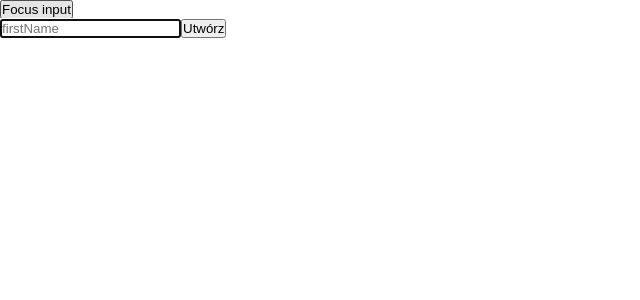
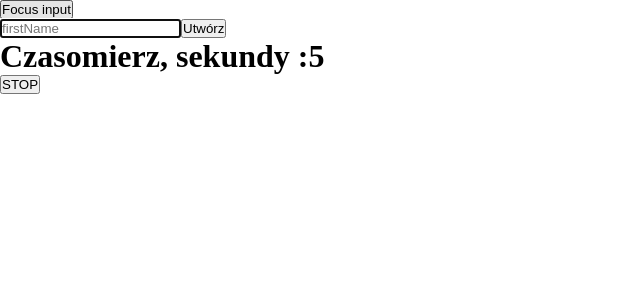
Before and after one commit to szu-szy/react-pol32, a React (Create React App) app: page / in a window 1280 px wide. Shown: the top 300 px of the page, without its empty margins (0-640 px from the left). Built offline with nearby package versions, Linux system fonts and the light colour scheme; no server answers.

Commit message:
TimerRef ex

```diff
--- a/src/App.tsx
+++ b/src/App.tsx
@@ -21,7 +21,8 @@ import { ColorSection } from "./hooks/useState/ColorSection/ColorSection";
 import { PostList } from "./hooks/useEffect/PostList/PostList";
 import { Timer } from "./hooks/useEffect/Timer/Timer";
 import { Modal } from "./hooks/useEffect/Modal/Modal";
-import { InputRef } from "./hooks/useRef/InputRef";
+import { InputRef } from "./hooks/useRef/InputRef/InputRef";
+import { TimerRef } from "./hooks/useRef/TimerRef/TimerRef";
 
 const getItem = (text: string) => {};
 
@@ -60,6 +61,7 @@ const App = () => {
     <div className="App">
       {/* Zadania hooki */}
       <InputRef />
+      <TimerRef />
       {/* <Modal /> */}
       {/* <Timer /> */}
       {/* <ColorSection /> */}
--- /dev/null
+++ b/src/hooks/useRef/TimerRef/TimerRef.tsx
@@ -0,0 +1,31 @@
+// Wyświetlanie aktualnego czasu: Utwórz komponent, który wyświetla aktualny czas. Użyj hooka useRef,
+// aby uzyskać dostęp do interwału czasowego aktualizującego czas i wyłączenia go przy odmontowaniu komponentu.
+
+import { useEffect, useRef, useState } from "react";
+
+export const TimerRef = () => {
+  const [seconds, setSeconds] = useState(0);
+  const timerRef = useRef<NodeJS.Timeout>();
+
+  const stopInterval = () => {
+    if (timerRef.current) clearInterval(timerRef.current);
+  };
+
+  useEffect(() => {
+    if (!timerRef.current) {
+      const intervalID = setInterval(() => {
+        setSeconds((prev) => prev + 1);
+      }, 1000);
+      timerRef.current = intervalID;
+    }
+
+    return () => stopInterval();
+  }, []);
+
+  return (
+    <>
+      <h1>Czasomierz, sekundy :{seconds}</h1>
+      <button onClick={stopInterval}>STOP</button>
+    </>
+  );
+};
```
Also changed, not shown: src/hooks/useRef/InputRef/InputRef.tsx (renamed from src/hooks/useRef/InputRef.tsx).
